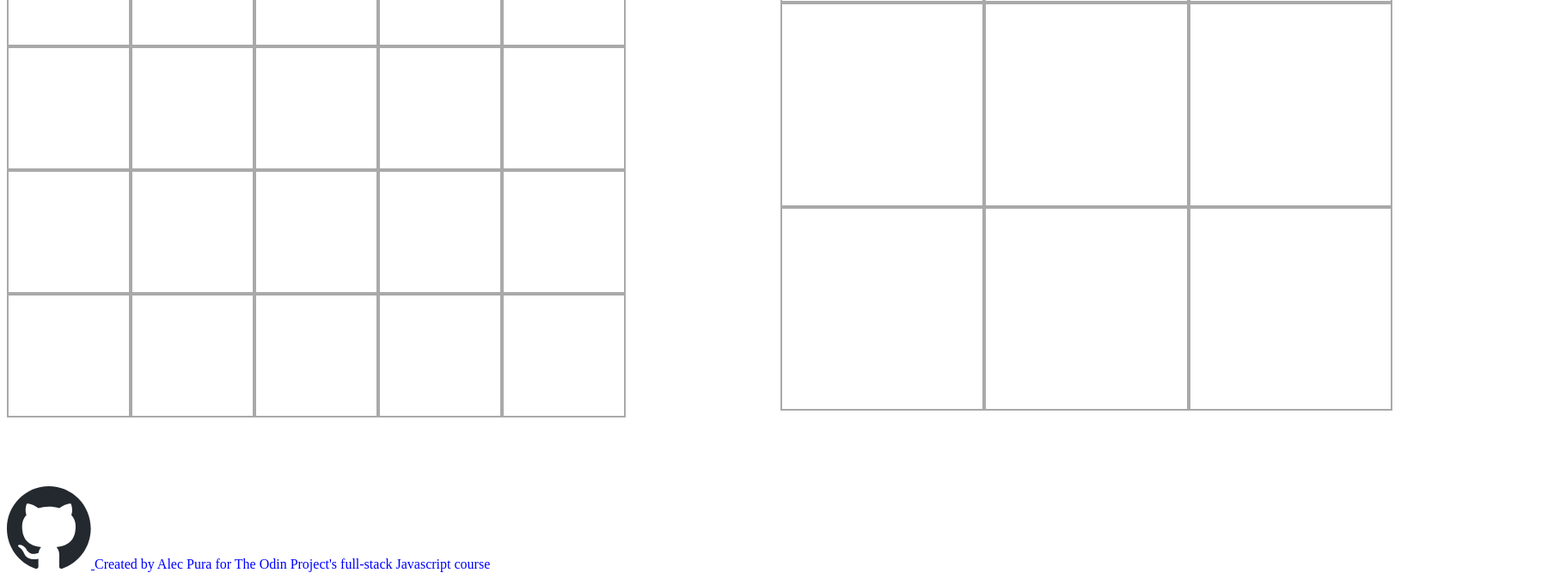
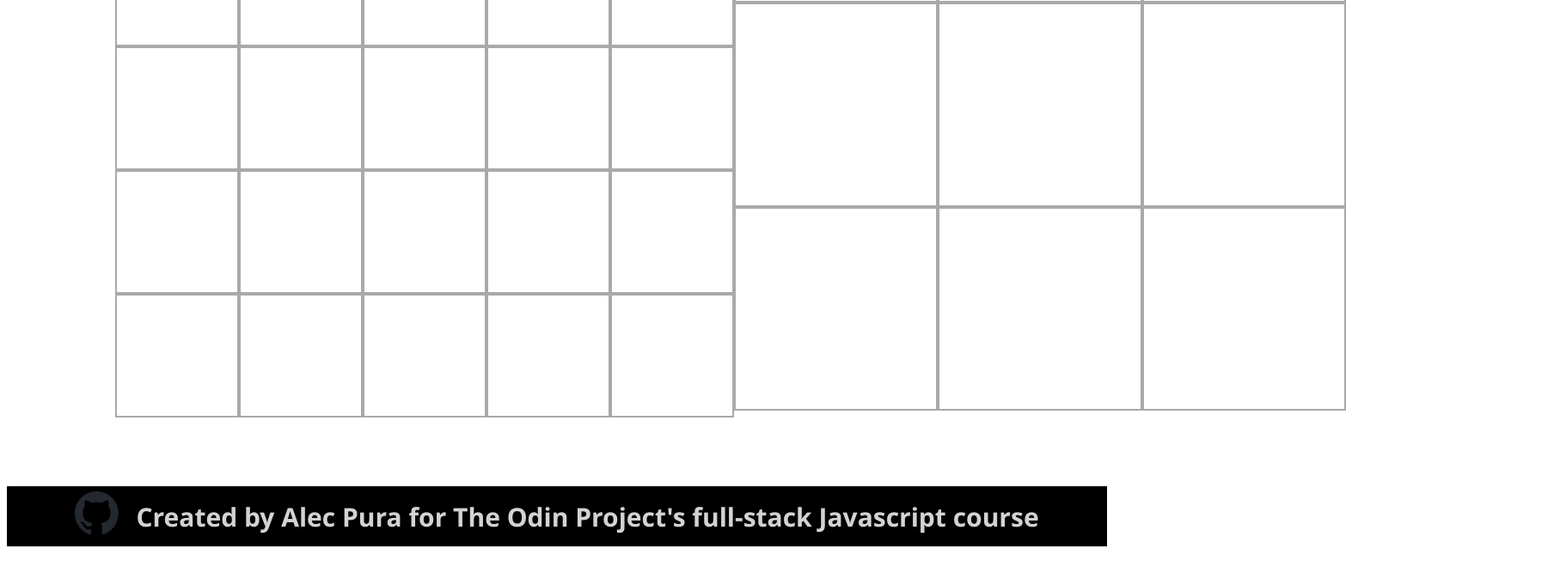
Before and after one commit to GophTheGreat/battleship, a website built with webpack: page dist/index.html in a window 1280 px wide. Shown: the part 260-934 px from the top of the page at 86% size, 1808 px wide, since content can reach past the window. After the commit the page ends 904 px from the top, so only its background shows below. Built offline with Linux system fonts and the light colour scheme.

Commit message:
centered UI

```diff
--- a/src/style.css
+++ b/src/style.css
@@ -1,5 +1,18 @@
-#credit {
-  color: blue;
+
+body{
+  height: 100%;
+  width: 100%;
+  display: flex;
+  justify-content: center;
+  align-items: center;
+  flex-direction: column;
+}
+
+.middle {
+  height: 80%;
+  width: 80%;
+  display: flex;
+  justify-self: center;
 }
 
 #gridContainer {
@@ -8,4 +21,29 @@
   grid-template-rows: 100%;
   height: 800px;
   width: 1800px;
+  justify-items: center;
 }
+
+#footer {
+  width: 100%;
+  background-color: black;
+  height: 70px;
+  display: flex;
+  justify-content: center;
+  align-items: center;
+}
+
+#git {
+  height: 50px;
+  margin-right: 20px;
+}
+
+#credit {
+  font-family:'Segoe UI', Tahoma, Geneva, Verdana, sans-serif;
+  font-weight: bold;
+  font-size: 30px;
+  display: flex;
+  align-items: center;
+  justify-content: space-between;
+  color: lightgray;
+}
```
Also changed, not shown: dist/index.html, dist/main.js.
